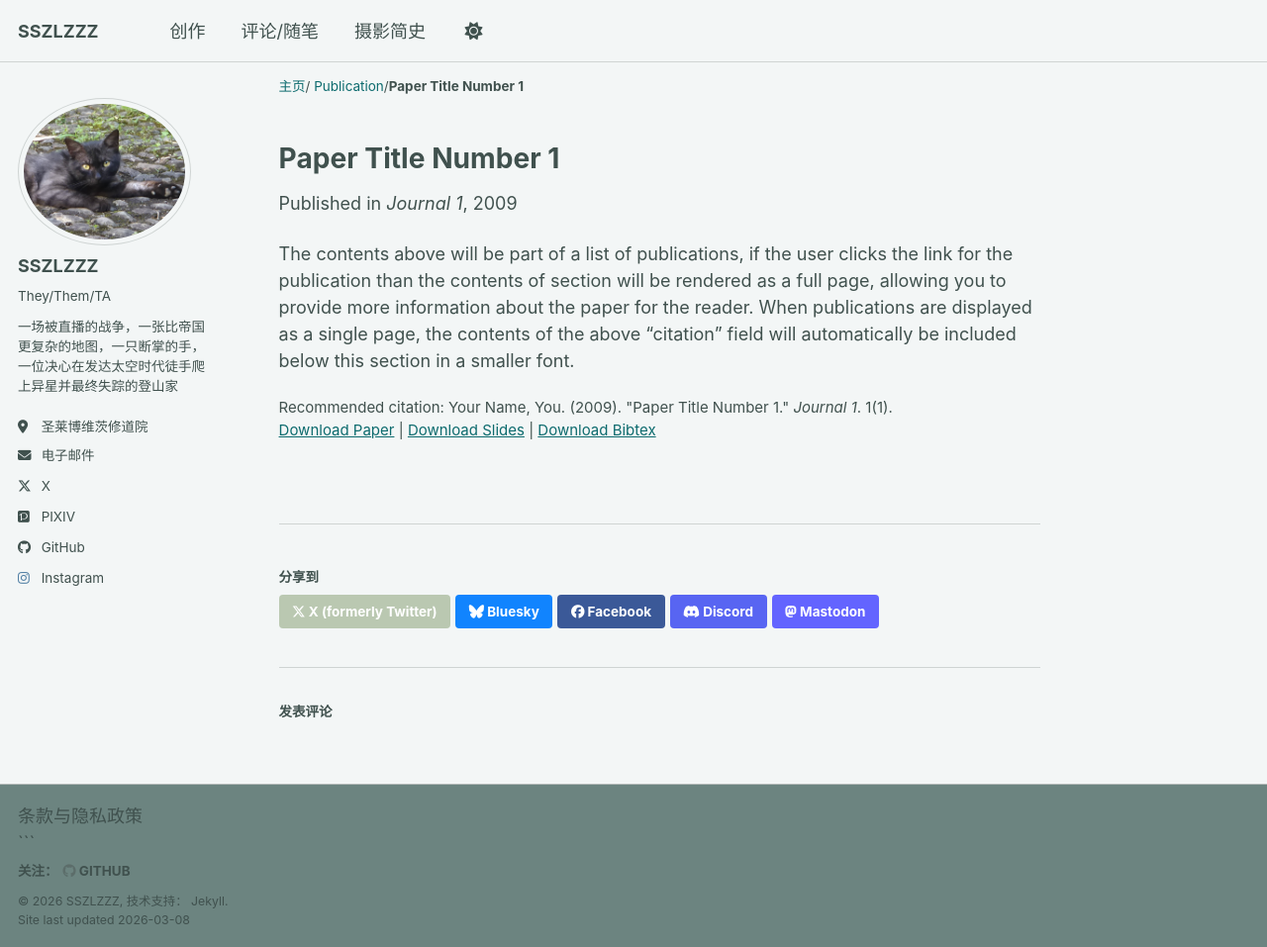
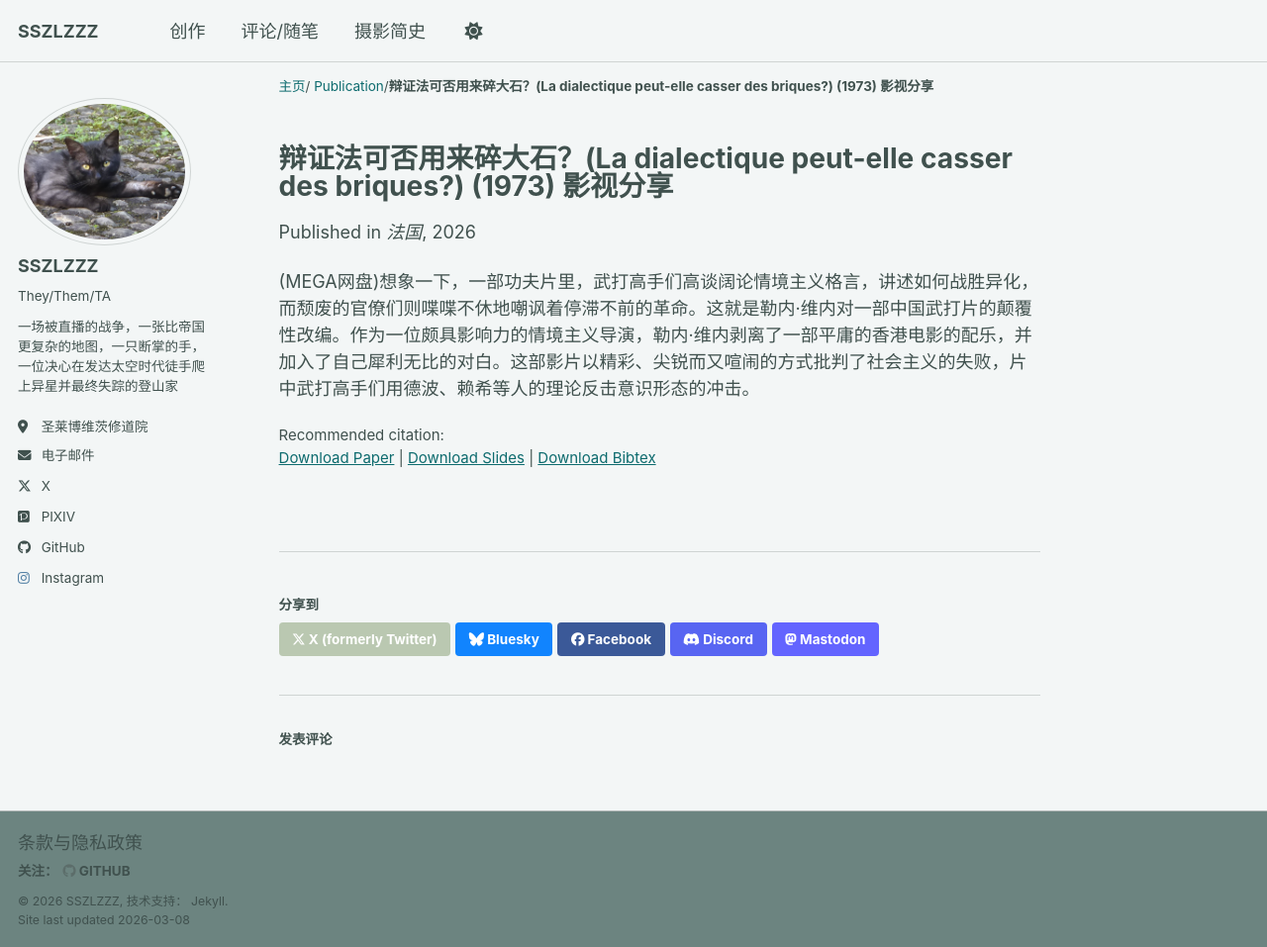
Before and after one commit to bebsgddgdghddh/sszlzzz, a Jekyll site: the page built from _publications/2009-10-01-paper-title-number-1.md, in a window 1280 px wide and 957 px high. Shown: the whole window at 99% size. Built offline with Jekyll 4.4.1, drawn with Linux system fonts in a browser that asks for light colours; a script bundle is joined from its source files by our own code; library files that are not in the unit come from our copies; comment, search, counter and statistics services are not loaded.

Commit message:
update first poblication

````diff
--- a/_includes/footer/custom.html
+++ b/_includes/footer/custom.html
@@ -1,6 +1,6 @@
 <!-- start custom footer snippets -->
 <a href="/terms/">条款与隐私政策</a>
-<br> ```
+<br>
 
 <!-- Support for MatJax -->
 <script defer src="https://cdnjs.cloudflare.com/polyfill/v3/polyfill.min.js?features=es6"></script>
--- a/_publications/2009-10-01-paper-title-number-1.md
+++ b/_publications/2009-10-01-paper-title-number-1.md
@@ -1,14 +1,14 @@
 ---
-title: "Paper Title Number 1"
+title: "辩证法可否用来碎大石？(La dialectique peut-elle casser des briques?) (1973) 影视分享"
 collection: publications
-category: manuscripts
+category: books
 permalink: /publication/2009-10-01-paper-title-number-1
-excerpt: 'This paper is about the number 1. The number 2 is left for future work.'
-date: 2009-10-01
-venue: 'Journal 1'
-slidesurl: 'https://academicpages.github.io/files/slides1.pdf'
-paperurl: 'https://academicpages.github.io/files/paper1.pdf'
-bibtexurl: 'https://academicpages.github.io/files/bibtex1.bib'
-citation: 'Your Name, You. (2009). &quot;Paper Title Number 1.&quot; <i>Journal 1</i>. 1(1).'
+excerpt: '(MEGA网盘)想象一下，一部功夫片里，武打高手们高谈阔论情境主义格言，讲述如何战胜异化，而颓废的官僚们则喋喋不休地嘲讽着停滞不前的革命。'
+date: 26-03-08
+venue: '法国'
+slidesurl: 'https://mega.nz/folder/KzxCibJD#yyE2lxm5GW6DXeipFh-rSg'
+paperurl: ''
+bibtexurl: ''
+citation: ''
 ---
-The contents above will be part of a list of publications, if the user clicks the link for the publication than the contents of section will be rendered as a full page, allowing you to provide more information about the paper for the reader. When publications are displayed as a single page, the contents of the above "citation" field will automatically be included below this section in a smaller font.
+(MEGA网盘)想象一下，一部功夫片里，武打高手们高谈阔论情境主义格言，讲述如何战胜异化，而颓废的官僚们则喋喋不休地嘲讽着停滞不前的革命。这就是勒内·维内对一部中国武打片的颠覆性改编。作为一位颇具影响力的情境主义导演，勒内·维内剥离了一部平庸的香港电影的配乐，并加入了自己犀利无比的对白。这部影片以精彩、尖锐而又喧闹的方式批判了社会主义的失败，片中武打高手们用德波、赖希等人的理论反击意识形态的冲击。
````
